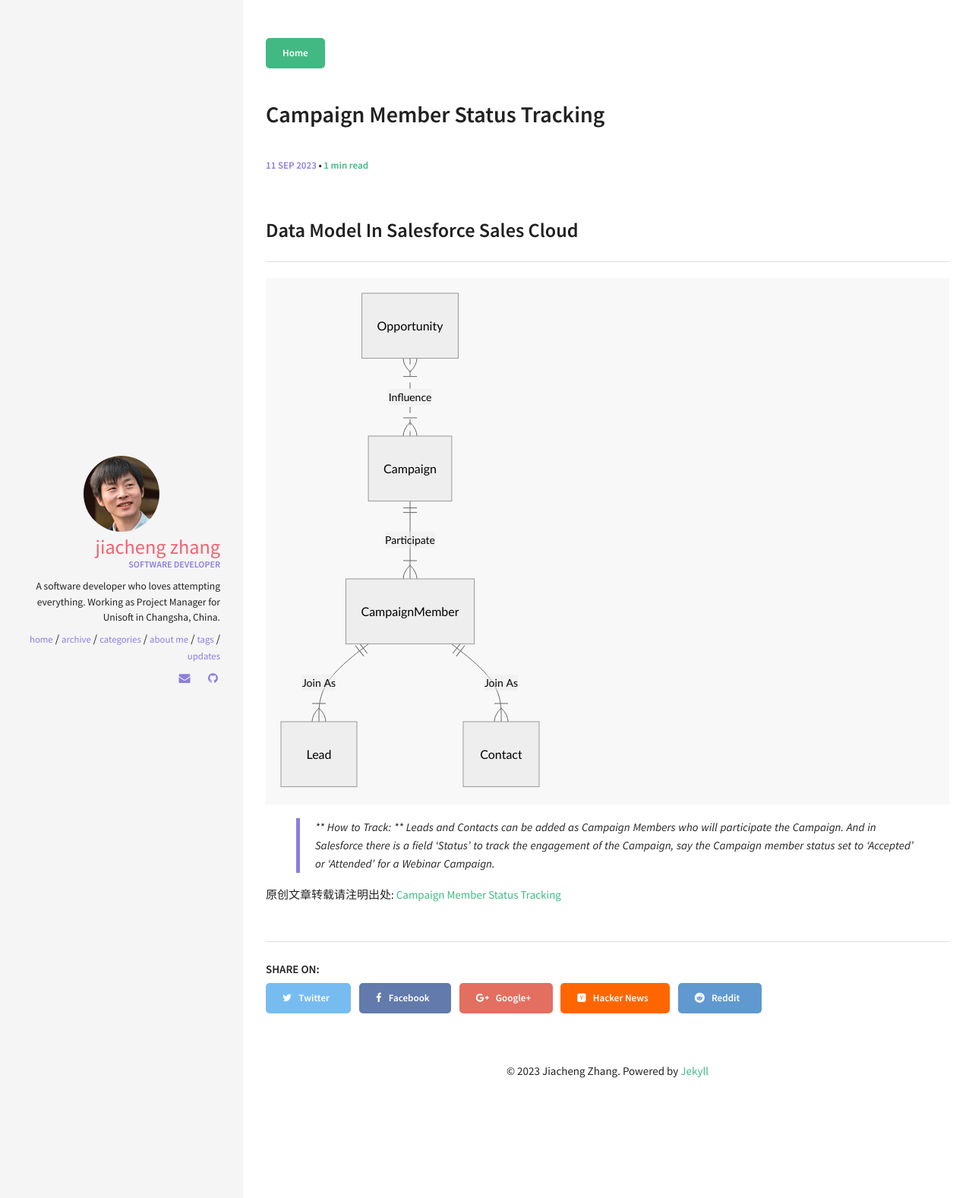
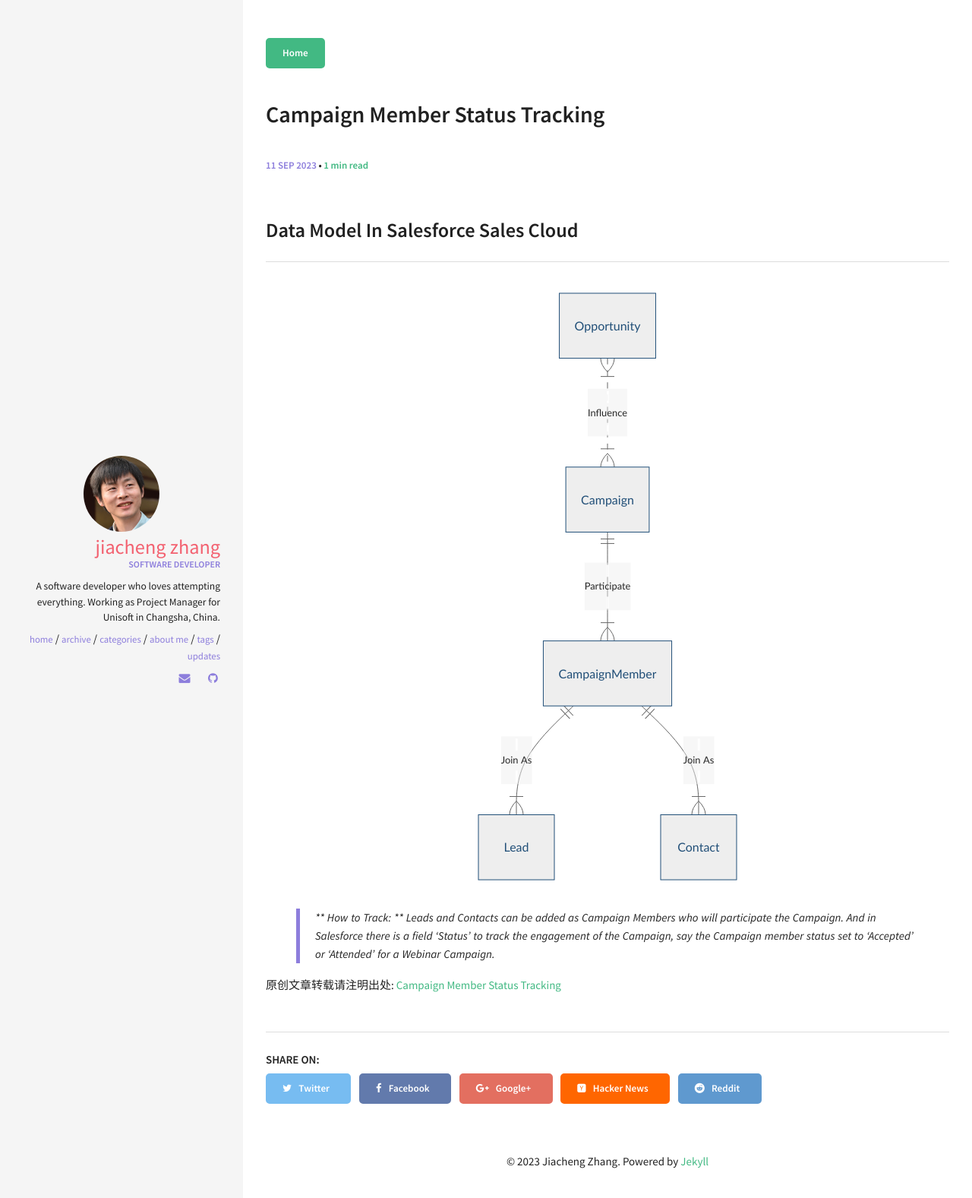
Before and after one commit to zhangjiacheng/zhangjiacheng.github.io, a Jekyll site: the page built from _posts/2023-09-11-CampaignMemberStatusTrucking.md, in a window 1280 px wide. Shown: the top 1577 px of the page at 76% size. Built offline with Jekyll 4.4.1, drawn with Linux system fonts in a browser that asks for light colours.

Commit message:
include the mermaid css style in post.html

```diff
--- a/_layouts/post.html
+++ b/_layouts/post.html
@@ -1,6 +1,28 @@
 ---
 layout: default
 ---
+
+<style>
+  code.language-mermaid {
+    display: flex;
+    justify-content: center;
+  }
+  pre:has(code.language-mermaid), code.language-mermaid {
+    background-color: transparent;
+  }
+  .edgeLabel {
+    font-size: 92%;
+    opacity: .95;
+    color: #111;
+    padding: 0 3px;
+  }
+  .node rect {
+    stroke: #214f78 !important;
+  }
+  .nodeLabel {
+    color: #214f78 !important;
+  }
+  </style>
 
 <script type="module">
   import mermaid from 'https://cdn.jsdelivr.net/npm/mermaid@10.0.2/+esm'
```
